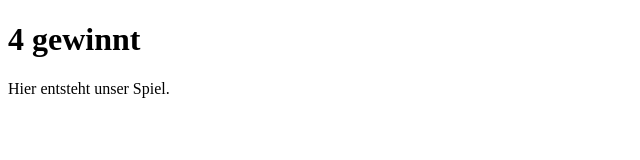
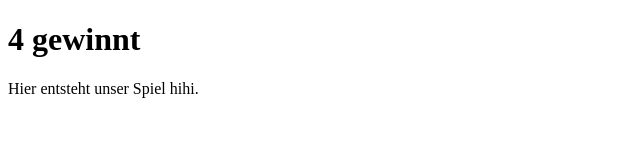
Before and after one commit to lisagnzzz/4gewinnt, a plain HTML site: page index.html in a window 1280 px wide. Shown: the full height of the page, 0-640 px from the left. Drawn offline with Linux system fonts and the light colour scheme.

Commit message:
Begrüßungstext ergänzt

```diff
--- a/index.html
+++ b/index.html
@@ -6,6 +6,6 @@
 </head>
 <body>
 <h1>4 gewinnt</h1>
-<p>Hier entsteht unser Spiel. </p>
+<p>Hier entsteht unser Spiel hihi. </p>
 </body>
 </html>
```
